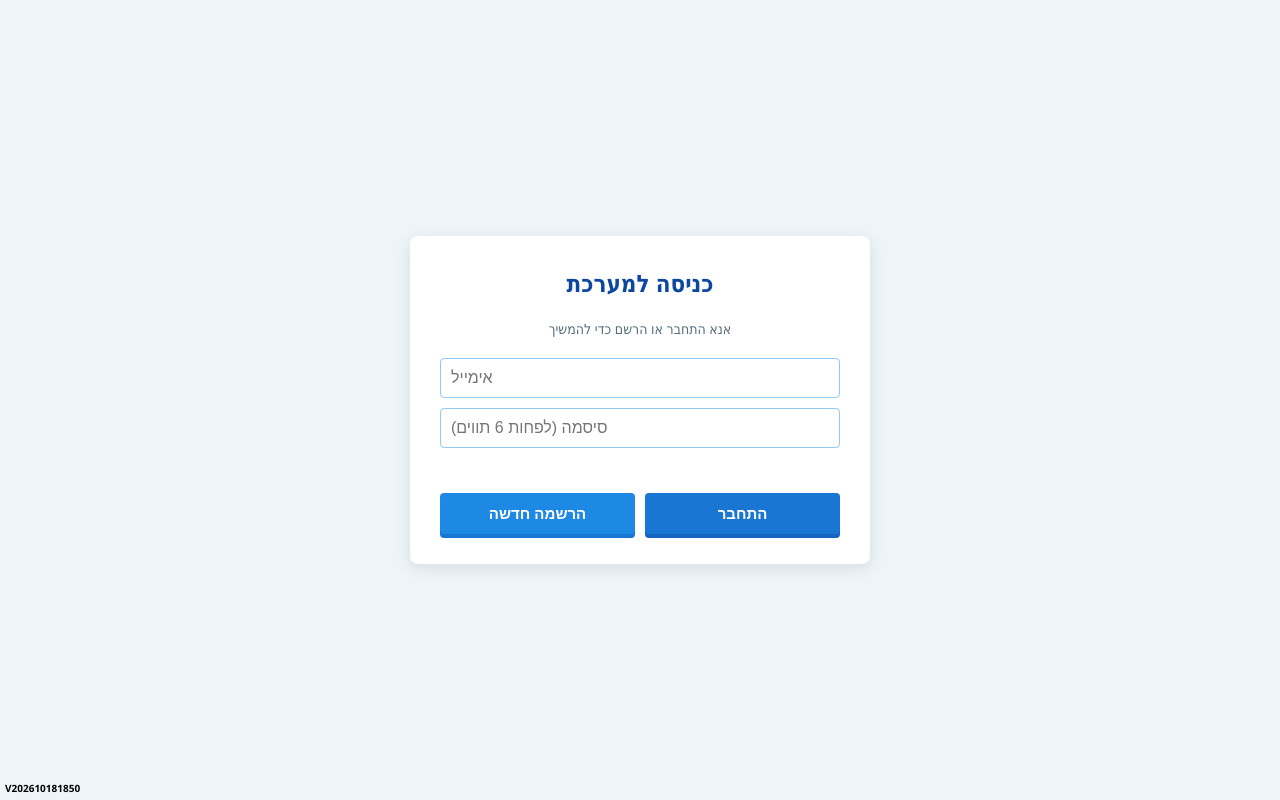
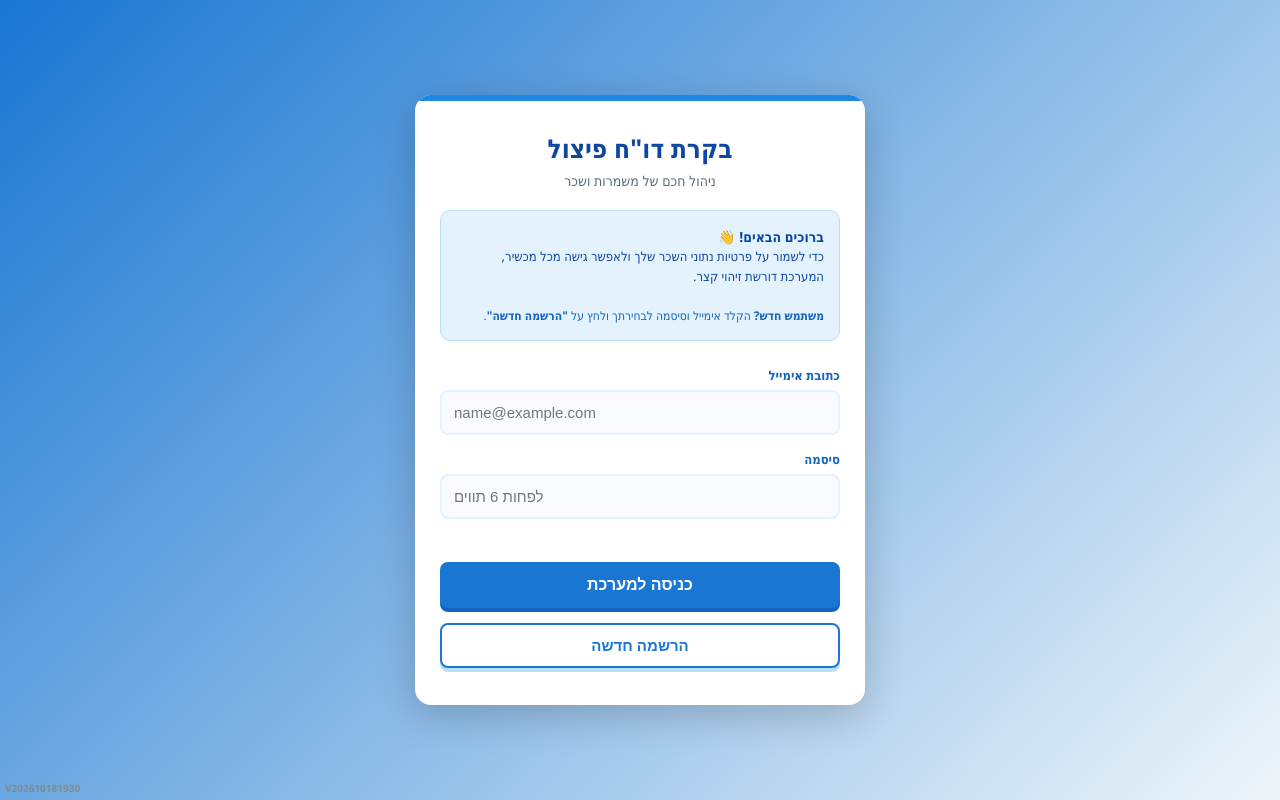
Before and after one commit to Bassdou/COT, a plain HTML site: page index.html in a window 1280 px wide. Drawn offline with Linux system fonts and the light colour scheme; no server answers.

Commit message:
Add files via upload

```diff
--- a/index.html
+++ b/index.html
@@ -2,13 +2,10 @@
 <html lang="he" dir="rtl">
 <head>
     <meta charset="utf-8">
-    <meta name="viewport" content="width=device-width, initial-scale=1.0, maximum-scale=1.0, user-scalable=no">
+    <meta name="viewport" content="width=device-width, initial-scale=1.0">
     <title>מערכת שעות - משמרות ופיצול</title>
     <style>
-        /* === סגנונות בסיסיים של המסך === */
-        h2, .version-stamp { touch-action: none; user-select: none; -webkit-user-select: none; }
         body { font-family: 'Segoe UI', Tahoma, Arial, sans-serif; background-color: #eef5f9; margin: 0; padding: 20px; color: #333; }
-        #debugBox { padding: 5px 10px; margin-bottom: 10px; border-radius: 4px; text-align: center; font-size: 12px; border: 1px solid #c3e6cb; background-color: #d4edda; color: #155724; }
 
         /* הסרגל העליון (פס כחול) */
         #debugBox {
@@ -22,7 +19,7 @@
             box-shadow: 0 4px 15px rgba(25, 118, 210, 0.3);
         }
 
-        /* עיצוב כללי לכפתורי תלת-מימד בגווני כחול */
+        /* כפתורי תלת-מימד */
         .btn-3d {
             position: relative;
             top: 0;
@@ -42,30 +39,30 @@
         .btn-logout { background-color: #0d47a1; color: white; padding: 8px 15px; font-size: 14px; box-shadow: 0 4px #0a367c; }
         .btn-logout:active { box-shadow: 0 0 #0a367c; }
 
-        .btn-load { background-color: #42a5f5; color: white; padding: 8px 10px; font-size: 13px; box-shadow: 0 4px #1e88e5; }
+        .btn-load { background-color: #42a5f5; color: white; padding: 8px 12px; font-size: 13px; box-shadow: 0 4px #1e88e5; }
         .btn-load:active { box-shadow: 0 0 #1e88e5; }
 
-        .btn-primary { background-color: #1565c0; color: white; padding: 8px 10px; font-size: 13px; box-shadow: 0 4px #0d47a1; }
+        .btn-primary { background-color: #1565c0; color: white; padding: 8px 12px; font-size: 13px; box-shadow: 0 4px #0d47a1; }
         .btn-primary:active { box-shadow: 0 0 #0d47a1; }
 
-        .btn-save { background-color: #1e88e5; color: white; padding: 8px 10px; font-size: 13px; box-shadow: 0 4px #1565c0; }
+        .btn-save { background-color: #1e88e5; color: white; padding: 8px 12px; font-size: 13px; box-shadow: 0 4px #1565c0; }
         .btn-save:active { box-shadow: 0 0 #1565c0; }
 
-        .btn-reset { background-color: #546e7a; color: white; padding: 8px 10px; font-size: 13px; box-shadow: 0 4px #37474f; }
+        .btn-reset { background-color: #546e7a; color: white; padding: 8px 12px; font-size: 13px; box-shadow: 0 4px #37474f; }
         .btn-reset:active { box-shadow: 0 0 #37474f; }
 
-        .btn-print { background-color: #1565c0; color: white; padding: 15px 30px; font-size: 16px; box-shadow: 0 4px #0d47a1; border-radius: 8px; }
+        .btn-print { background-color: #1565c0; color: white; padding: 14px 28px; font-size: 16px; box-shadow: 0 4px #0d47a1; border-radius: 8px; }
         .btn-print:active { box-shadow: 0 0 #0d47a1; }
 
         /* פאנל נתונים ראשי */
         .header-panel {
-            background: #fff; padding: 25px; border-radius: 12px; box-shadow: 0 4px 15px rgba(0,0,0,0.05); margin-bottom: 25px;
-            display: flex; justify-content: space-between; align-items: center; flex-wrap: wrap; gap: 30px;
+            background: #fff; padding: 20px 25px; border-radius: 12px; box-shadow: 0 4px 15px rgba(0,0,0,0.05); margin-bottom: 25px;
+            display: flex; justify-content: space-between; align-items: center; flex-wrap: wrap; gap: 20px;
         }
 
         .inputs-section { display: flex; flex-wrap: wrap; gap: 12px; flex: 2; align-items: flex-end; }
         .input-group {
-            background-color: #e3f2fd; /* רקע תכלת עדין */
+            background-color: #e3f2fd;
             border: 1px solid #bbdefb;
             border-radius: 8px;
             padding: 5px 8px;
@@ -73,7 +70,7 @@
             flex-direction: column;
             align-items: center;
             box-shadow: inset 0 1px 3px rgba(0,0,0,0.03);
-            border-bottom: 3px solid #1e88e5; /* פס עיטור תחתון כחול */
+            border-bottom: 3px solid #1e88e5;
         }
         .input-group label {
             font-size: 11px;
@@ -99,8 +96,8 @@
             color: #1565c0;
         }
 
-        .actions-section { display: flex; flex-direction: column; gap: 12px; flex: 1; min-width: 180px; }
-        .action-row { display: flex; gap: 12px; }
+        .actions-section { display: flex; flex-direction: column; gap: 8px; flex: 1; min-width: 200px; }
+        .action-row { display: flex; gap: 8px; }
         .action-row button { flex: 1; }
 
         /* טבלה בגווני כחול */
@@ -112,7 +109,6 @@
         .th-group-1 { background-color: #0d47a1; } .th-group-2 { background-color: #1565c0; } .th-group-3 { background-color: #1976d2; } .th-group-4 { background-color: #1e88e5; }
         tr:nth-child(even) { background-color: #f9fcff; }
 
-        /* עיצוב שדות הזמן המקצועיים */
         .time-input { width: 65px; padding: 4px; border: 1px solid #90caf9; border-radius: 3px; text-align: center; font-weight: bold; font-family: monospace; font-size: 14px; color: #0d47a1;}
         .time-input::placeholder { color: #bbdefb; font-weight: normal; }
         .shift-type-input { width: 35px; padding: 4px; border: 1px solid #90caf9; border-radius: 3px; text-align: center; font-weight: bold; font-size: 14px; background-color: #e3f2fd; color: #0d47a1; margin: 0 auto; display: block; }
@@ -156,7 +152,7 @@
         .info-section ul { margin-top: 5px; padding-right: 20px; }
         .info-section li { margin-bottom: 5px; }
 
-        .version-stamp { position: fixed; bottom: 5px; left: 5px; font-size: 10px; font-weight: bold; color: black; z-index: 99999; cursor: default;}
+        .version-stamp { position: fixed; bottom: 5px; left: 5px; font-size: 10px; font-weight: bold; color: #7f8c8d; z-index: 99999; cursor: default;}
         .print-only { display: none; }
         .print-only-cell { display: none; }
 
@@ -209,16 +205,34 @@
 <body>
 
 <!-- מסך התחברות / הרשמה (Overlay) -->
-<div id="authOverlay" style="position: fixed; top:0; left:0; width:100%; height:100%; background:#eef5f9; z-index: 10000; display:flex; justify-content:center; align-items:center;">
-    <div style="background:#fff; padding:30px; border-radius:8px; box-shadow:0 4px 15px rgba(0,0,0,0.1); width:90%; max-width:400px; text-align:center;">
-        <h2 style="color:#0d47a1; margin-top:0; font-size:24px; user-select:none; touch-action:none;" onpointerdown="secretBypass(event)">כניסה למערכת</h2>
-        <p style="font-size:14px; color:#546e7a; margin-bottom:20px;">אנא התחבר או הרשם כדי להמשיך</p>
-        <input type="email" id="authEmail" placeholder="אימייל" style="width:100%; box-sizing:border-box; margin-bottom:10px; padding:10px; text-align:left; font-size:16px; border: 1px solid #90caf9; border-radius: 4px;" dir="ltr">
-        <input type="password" id="authPassword" placeholder="סיסמה (לפחות 6 תווים)" style="width:100%; box-sizing:border-box; margin-bottom:20px; padding:10px; text-align:left; font-size:16px; border: 1px solid #90caf9; border-radius: 4px;" dir="ltr">
-        <div id="authError" style="color:#e74c3c; font-size:13px; margin-bottom:10px; font-weight:bold; min-height:15px;"></div>
-        <div style="display:flex; gap:10px;">
-            <button class="btn-3d" onclick="loginUser()" style="flex:1; padding:12px; background:#1976d2; color:white; border-radius:4px; font-size:15px; box-shadow:0 4px #1565c0;">התחבר</button>
-            <button class="btn-3d" onclick="registerUser()" style="flex:1; padding:12px; background:#1e88e5; color:white; border-radius:4px; font-size:15px; box-shadow:0 4px #1976d2;">הרשמה חדשה</button>
+<div id="authOverlay" style="position: fixed; top:0; left:0; width:100%; height:100%; background: linear-gradient(135deg, #1976d2 0%, #eef5f9 100%); z-index: 10000; display:flex; justify-content:center; align-items:center; padding: 15px; box-sizing: border-box; overflow-y: auto;">
+    <div style="background:#fff; padding:35px 25px; border-radius:16px; box-shadow:0 10px 40px rgba(0,0,0,0.2); width:100%; max-width:400px; text-align:center; position:relative; overflow:hidden; margin: auto;">
+        <!-- פס קישוט עליון -->
+        <div style="position:absolute; top:0; left:0; width:100%; height:6px; background:#1e88e5;"></div>
+
+        <h2 style="color:#0d47a1; margin-top:0; margin-bottom:5px; font-size:26px; cursor:pointer;" onclick="secretBypass()">בקרת דו"ח פיצול</h2>
+        <h4 style="color:#546e7a; margin-top:0; margin-bottom:20px; font-weight:normal; font-size:14px;">ניהול חכם של משמרות ושכר</h4>
+
+        <!-- תיבת מידע והנחיות -->
+        <div style="background:#e3f2fd; color:#0d47a1; padding:15px; border-radius:10px; font-size:13px; margin-bottom:25px; border:1px solid #bbdefb; text-align:right; line-height:1.5;">
+            <strong style="font-size:14px;">ברוכים הבאים! 👋</strong><br>
+            כדי לשמור על פרטיות נתוני השכר שלך ולאפשר גישה מכל מכשיר, המערכת דורשת זיהוי קצר.<br><br>
+            <span style="font-size:12px; color:#1565c0;"><strong>משתמש חדש?</strong> הקלד אימייל וסיסמה לבחירתך ולחץ על <b>"הרשמה חדשה"</b>.</span>
+        </div>
+
+        <div style="text-align:right;">
+            <label style="font-size:13px; font-weight:bold; color:#1565c0; margin-bottom:6px; display:block;">כתובת אימייל</label>
+            <input type="email" id="authEmail" placeholder="name@example.com" style="width:100%; box-sizing:border-box; margin-bottom:15px; padding:12px; text-align:left; font-size:15px; border: 2px solid #e3f2fd; border-radius: 8px; background:#f8fbff; outline:none;" dir="ltr">
+
+            <label style="font-size:13px; font-weight:bold; color:#1565c0; margin-bottom:6px; display:block;">סיסמה</label>
+            <input type="password" id="authPassword" placeholder="לפחות 6 תווים" style="width:100%; box-sizing:border-box; margin-bottom:5px; padding:12px; text-align:left; font-size:15px; border: 2px solid #e3f2fd; border-radius: 8px; background:#f8fbff; outline:none;" dir="ltr">
+        </div>
+
+        <div id="authError" style="color:#e74c3c; font-size:13px; margin-bottom:20px; font-weight:bold; min-height:18px;"></div>
+
+        <div style="display:flex; gap:12px; flex-direction: column;">
+            <button class="btn-3d" onclick="loginUser()" style="width:100%; padding:14px; background:#1976d2; color:white; border-radius:8px; font-size:16px; box-shadow:0 4px #1565c0; margin-bottom: 5px;">כניסה למערכת</button>
+            <button class="btn-3d" onclick="registerUser()" style="width:100%; padding:12px; background:#fff; color:#1976d2; border:2px solid #1976d2; border-radius:8px; font-size:15px; box-shadow:0 4px #bbdefb; top:-2px;">הרשמה חדשה</button>
         </div>
     </div>
 </div>
@@ -309,7 +323,7 @@
     <div class="inputs-section">
         <div class="input-group">
             <label>שם עובד</label>
-            <input type="text" id="employeeName" value="" style="width: 130px;" oninput="updateTitles()">
+            <input type="text" id="employeeName" value="" style="width: 110px;" oninput="updateTitles()">
         </div>
         <div class="input-group">
             <label>חודש</label>
@@ -334,11 +348,11 @@
         </div>
         <div class="input-group">
             <label>יתרת קודמת שבת</label>
-            <input type="number" id="shabbatBalance" value="0.00" step="0.01" style="width: 80px;" oninput="updateGrandTotal()">
+            <input type="number" id="shabbatBalance" value="0.00" step="0.01" style="width: 75px;" oninput="updateGrandTotal()">
         </div>
     </div>
 
-    <!-- צד שמאל: כפתורי פעולה -->
+    <!-- צד שמאל: כפתורי פעולה מסודרים בשתי שורות -->
     <div class="actions-section">
         <div class="action-row">
             <button class="btn-primary btn-3d" onclick="generateTable()">הכן גיליון</button>
@@ -464,32 +478,6 @@
 </div>
 
 <script>
-    window.isBypassed = false;
-    let clickCount = 0;
-    let clickTimer;
-    window.secretBypass = function(e) {
-        if(e) e.preventDefault();
-        clickCount++;
-        clearTimeout(clickTimer);
-
-        // חיווי ויזואלי קל כדי שתדע שהלחיצה נקלטה
-        let titleEl = document.querySelector('#authOverlay h2');
-        if(titleEl) {
-            let originalColor = titleEl.style.color;
-            titleEl.style.color = '#1e88e5';
-            setTimeout(() => { titleEl.style.color = originalColor; }, 150);
-        }
-
-        if(clickCount >= 3) {
-            window.isBypassed = true;
-            document.getElementById('authOverlay').style.display = 'none';
-            var btn = document.getElementById('logoutBtn');
-            if(btn) btn.style.display = 'inline-block';
-            clickCount = 0;
-        }
-        clickTimer = setTimeout(() => { clickCount = 0; }, 2000);
-    };
-
     // --- Firebase Configuration ---
     const firebaseConfig = {
       apiKey: "AIzaSyDzcW_tXO08BxmWki2Imx6sxq_4YKyxBLQ",
@@ -501,8 +489,10 @@
     };
     firebase.initializeApp(firebaseConfig);
 
+    window.isBypassed = false;
+
     firebase.auth().onAuthStateChanged(function(user) {
-        if (window.isBypassed) return; // לא לנעול חזרה אם הופעל המעקף
+        if (window.isBypassed) return;
         if (user) {
             document.getElementById('authOverlay').style.display = 'none';
             var btn = document.getElementById('logoutBtn');
@@ -545,6 +535,22 @@
     window.logoutUser = function() {
         window.isBypassed = false;
         firebase.auth().signOut();
+    };
+
+    // --- Backdoor Secret Bypass ---
+    let clickCount = 0;
+    let clickTimer;
+    window.secretBypass = function() {
+        clickCount++;
+        clearTimeout(clickTimer);
+        if(clickCount >= 3) {
+            window.isBypassed = true;
+            document.getElementById('authOverlay').style.display = 'none';
+            var btn = document.getElementById('logoutBtn');
+            if(btn) btn.style.display = 'inline-block';
+            clickCount = 0;
+        }
+        clickTimer = setTimeout(() => clickCount = 0, 1500);
     };
 
     var daysHebrew = ["א'", "ב'", "ג'", "ד'", "ה'", "ו'", "ש'"];
@@ -1130,7 +1136,6 @@
         if(document.getElementById('dashShabbatDeducted')) document.getElementById('dashShabbatDeducted').innerText = deductedShabbatDays.toFixed(2);
         if(document.getElementById('dashShabbatTotal')) document.getElementById('dashShabbatTotal').innerText = finalShabbatTotal.toFixed(2);
 
-        // הושמט הערך של דוח הפיצול מהמסך לפי הבקשה
         document.getElementById('tlushCost').innerText = tlushCost.toFixed(2) + ' ₪';
 
         if(document.getElementById('printDashShifts')) document.getElementById('printDashShifts').innerText = totalShifts;
@@ -1143,7 +1148,6 @@
         if(document.getElementById('printDashShabbatDeducted')) document.getElementById('printDashShabbatDeducted').innerText = deductedShabbatDays.toFixed(2);
         if(document.getElementById('printDashShabbatTotal')) document.getElementById('printDashShabbatTotal').innerText = finalShabbatTotal.toFixed(2);
 
-        // עדכון בהדפסה להצגת הערך של התלוש בלבד
         if(document.getElementById('tlushCostPrint')) document.getElementById('tlushCostPrint').innerText = tlushCost.toFixed(2) + ' ₪';
     };
 
@@ -1202,7 +1206,6 @@
     });
 
     window.clearData = function() {
-        // איפוס שדות למניעת שמירת נתונים בזיכרון המטמון של הדפדפן (Cache)
         document.getElementById('employeeName').value = "";
         document.getElementById('hourlyRate').value = "";
         document.getElementById('eshelRate').value = "52.66";
@@ -1215,7 +1218,6 @@
         document.getElementById('yearInput').value = calcYear;
         document.getElementById('monthSelect').value = prevMonth;
 
-        // מחיקת תוכן הטבלה והסתרתה
         var tbody = document.getElementById('tbody');
         if (tbody) tbody.innerHTML = '';
 
@@ -1235,6 +1237,6 @@
     };
 
 </script>
-<div class="version-stamp" onpointerdown="secretBypass(event)" style="cursor:default;" title="V">V202610181850</div>
+<div class="version-stamp" title="V">V202610181930</div>
 </body>
 </html>
```
